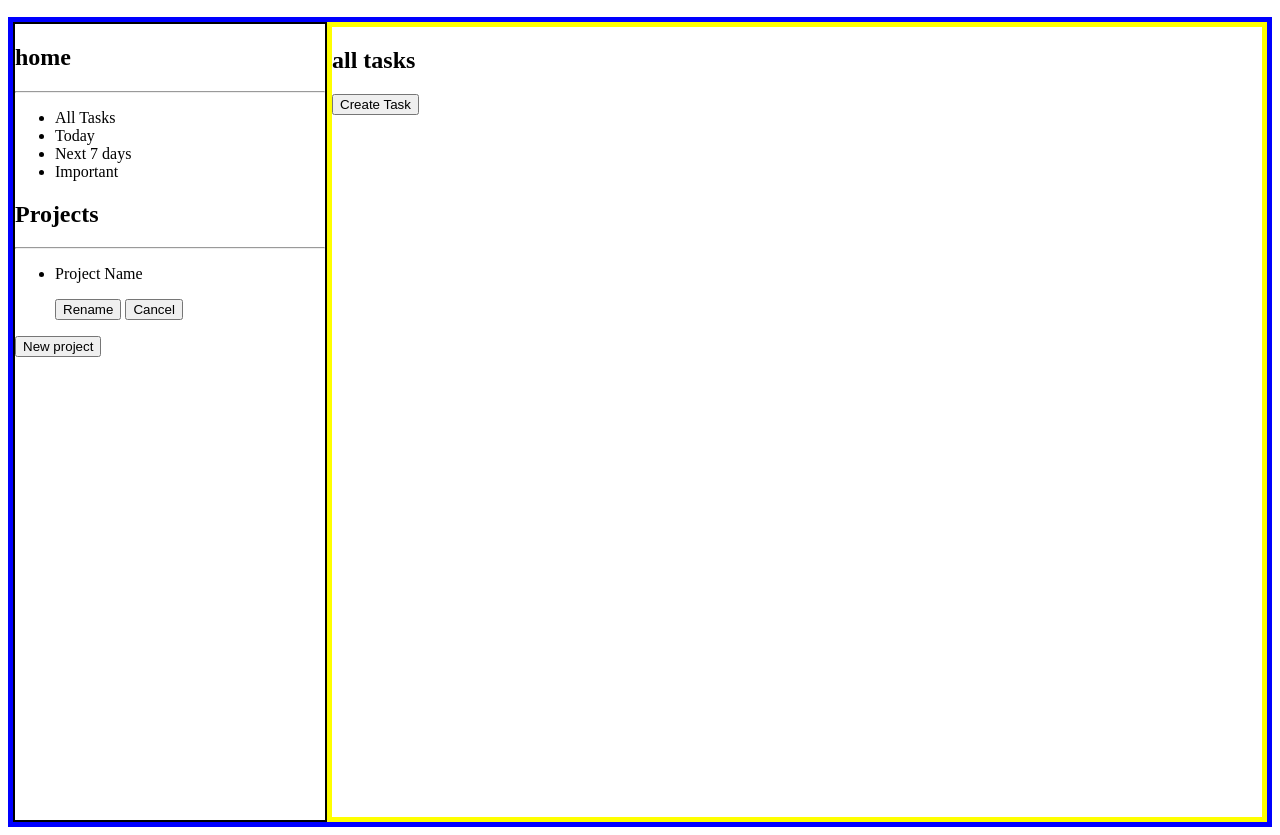
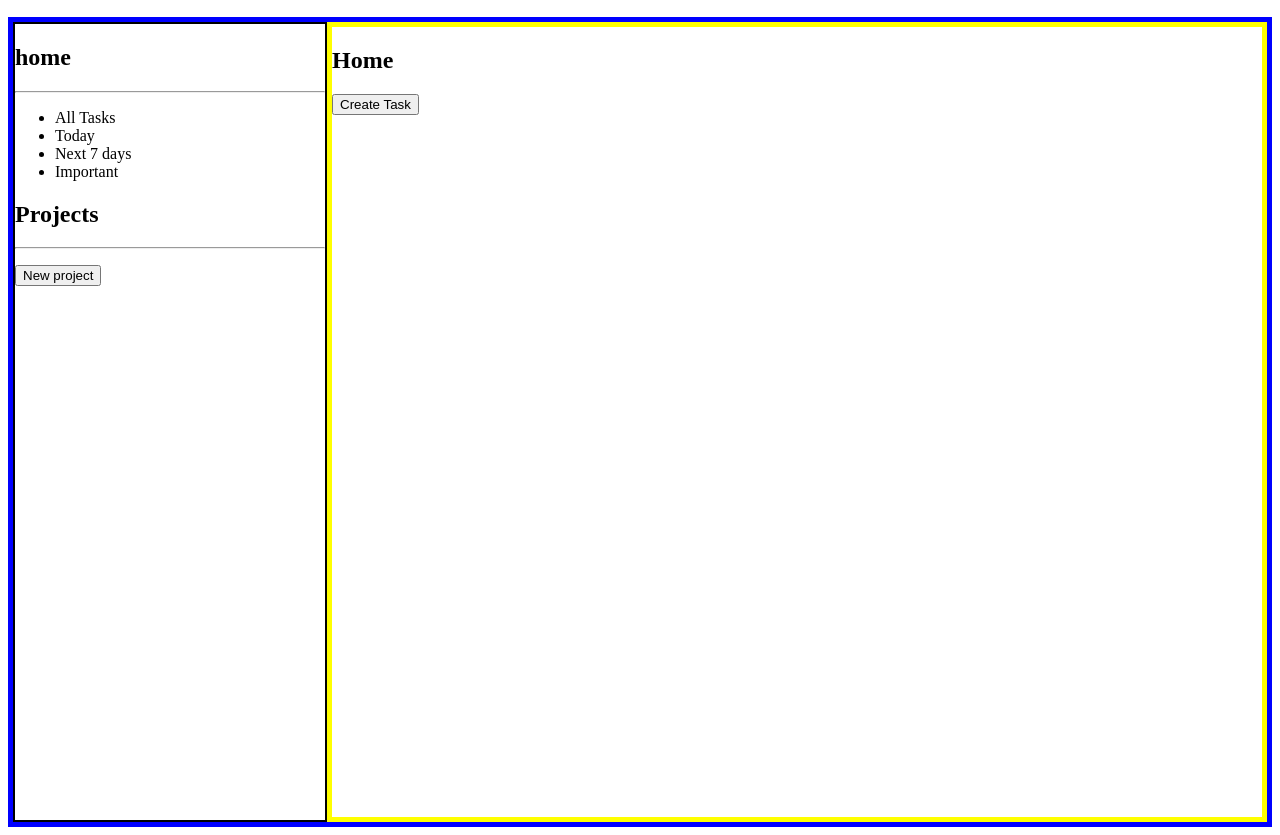
Before and after one commit to daxantz/to-do, a website built with webpack: page src/index.html in a window 1280 px wide. Shown: the part 50-885 px from the top of the page. Built offline with nearby package versions, Linux system fonts and the light colour scheme.

```diff
--- a/src/index.html
+++ b/src/index.html
@@ -28,20 +28,14 @@
             <hr>
             <div class="project-items">
                 <ul id="project-list">
-                    <li>
-                        <p class="project-name">Project Name</p>
-                        <div class="buttons">
-                            <button>Rename</button>
-                            <button>Cancel</button>
-                        </div>
-                    </li>
+
                 </ul>
                 <button id="project-btn">New project</button>
             </div>
         </aside>
         <div class="main-content">
             <div class="heading-container">
-                <h2 id="heading-text">all tasks</h2>
+                <h2 class="heading-text">Home</h2>
             </div>
             <button class="create-task">Create Task</button>
 
@@ -54,8 +48,8 @@
                         <button>Edit todo</button>
                         <button>Delete todo</button>
                     </div>
-                </div> -->
-
+                </div>
+                 -->
             </div>
 
 
```
